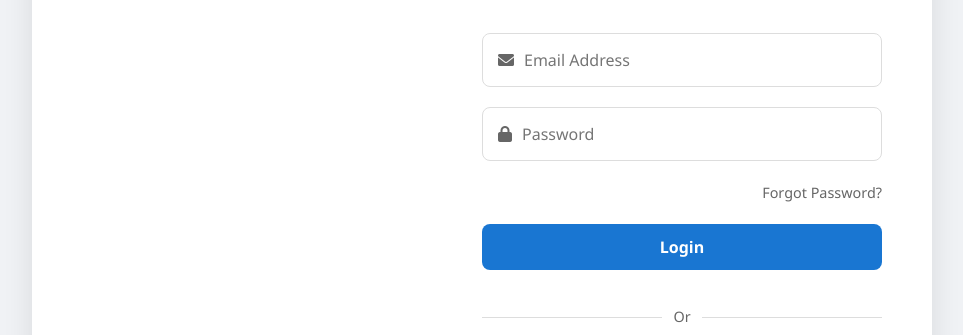
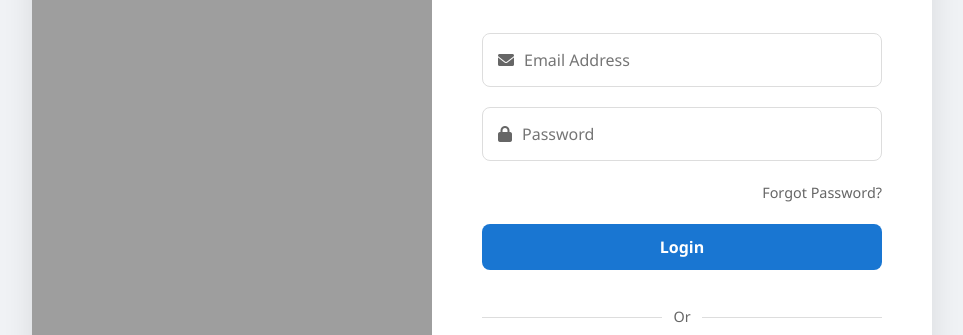
Before and after one commit to learnwebdevamir/UTS-AMIRUL-MADJID-IBRAHIM-24090101-PW1, a plain HTML site: page index.html in a window 1280 px wide. Shown: the part 214-549 px from the top of the page, without its empty margins (158-1121 px from the left). Drawn offline with Linux system fonts and the light colour scheme; the site is published under a folder, as on GitHub Pages, so addresses that start at the root find nothing.

Commit message:
Fix background image path in card-left-design

```diff
--- a/css/style.css
+++ b/css/style.css
@@ -43,7 +43,8 @@
 
 .card-left-design {
     flex: 1;
-    background-image: url('/img/cafe.png');
+    background-image: url('../img/cafe.png');
+
     background-size: cover;
     background-position: center;
     background-repeat: no-repeat;
```
